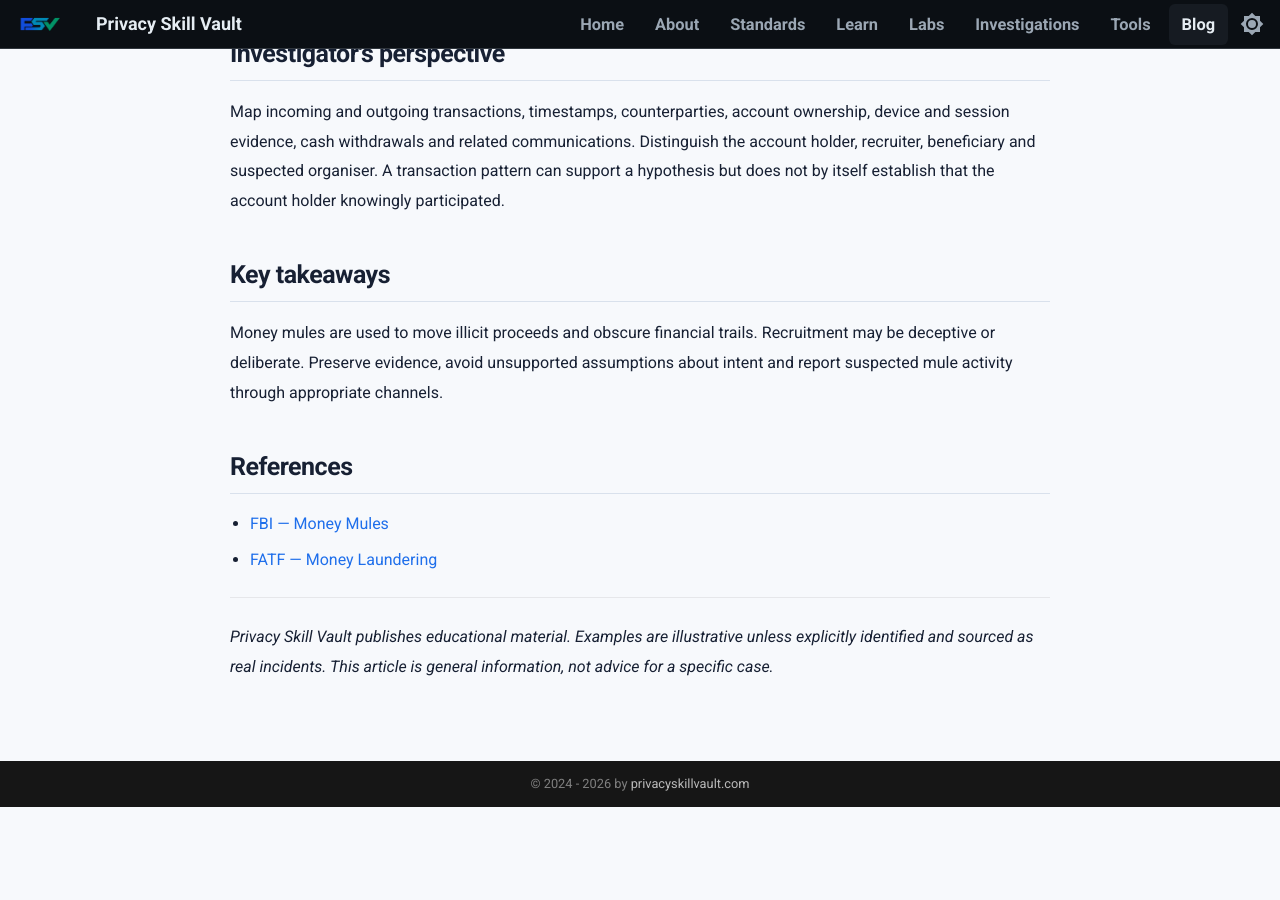
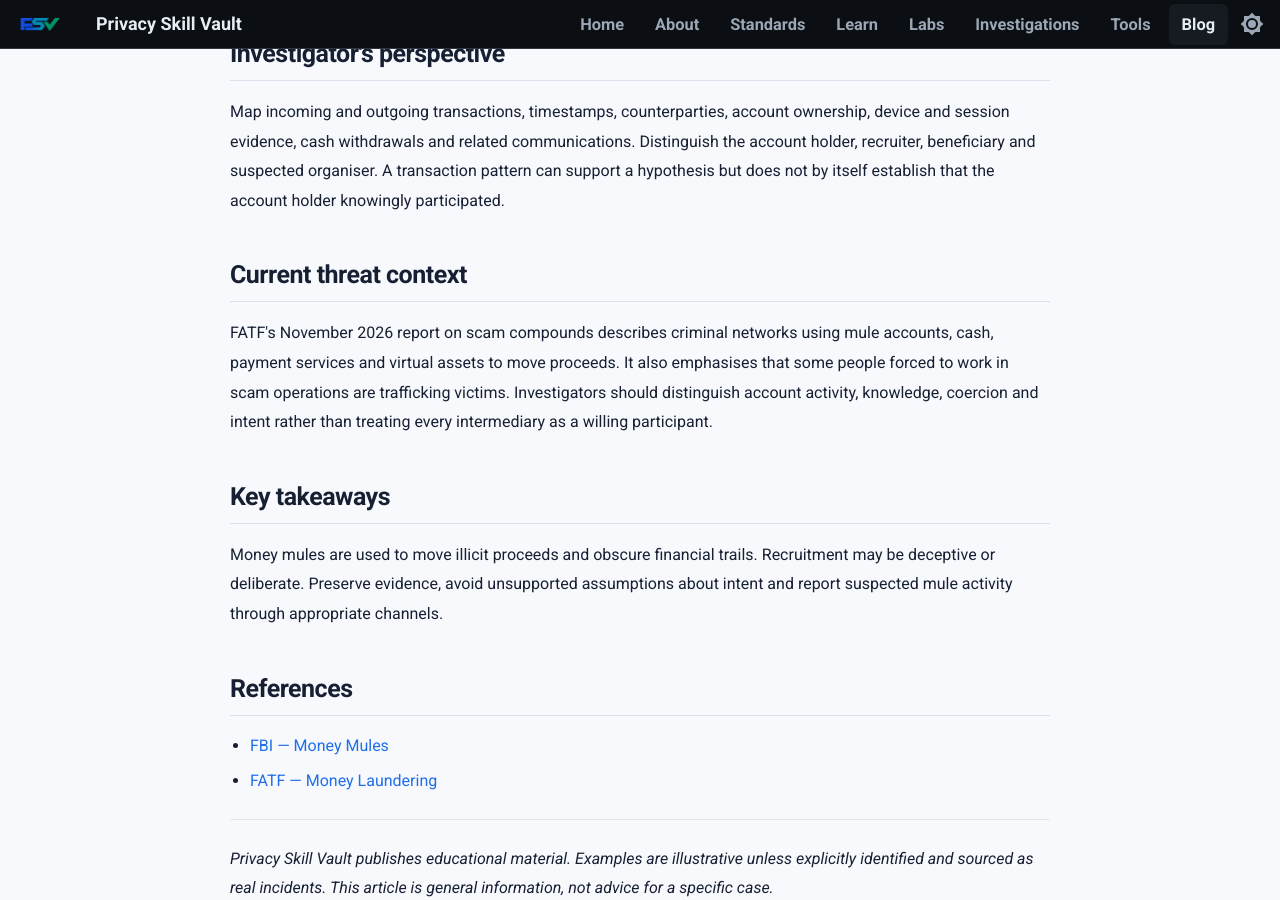
Before and after one commit to PrivacySkillVault/privacyskillvault.github.io, an MkDocs documentation site: the page built from docs/blog/cyber-fraud/money-mules-and-recruitment/index.md, in a window 1280 px wide and 900 px high, scrolled down 1580 px. Built offline with MkDocs 1.6.1 and Material for MkDocs 9.7.7, drawn with Linux system fonts in a browser that asks for light colours; before the commit the page ends 2387 px from its top, so only the background shows below that.

Commit message:
Accuracy and current threat context: money-mules-and-recruitment

```diff
--- a/docs/blog/cyber-fraud/money-mules-and-recruitment/index.md
+++ b/docs/blog/cyber-fraud/money-mules-and-recruitment/index.md
@@ -40,6 +40,10 @@ Do not continue moving suspicious funds. Contact your bank and relevant authorit
 
 Map incoming and outgoing transactions, timestamps, counterparties, account ownership, device and session evidence, cash withdrawals and related communications. Distinguish the account holder, recruiter, beneficiary and suspected organiser. A transaction pattern can support a hypothesis but does not by itself establish that the account holder knowingly participated.
 
+## Current threat context
+
+FATF's November 2026 report on scam compounds describes criminal networks using mule accounts, cash, payment services and virtual assets to move proceeds. It also emphasises that some people forced to work in scam operations are trafficking victims. Investigators should distinguish account activity, knowledge, coercion and intent rather than treating every intermediary as a willing participant.
+
 ## Key takeaways
 
 Money mules are used to move illicit proceeds and obscure financial trails. Recruitment may be deceptive or deliberate. Preserve evidence, avoid unsupported assumptions about intent and report suspected mule activity through appropriate channels.
```
